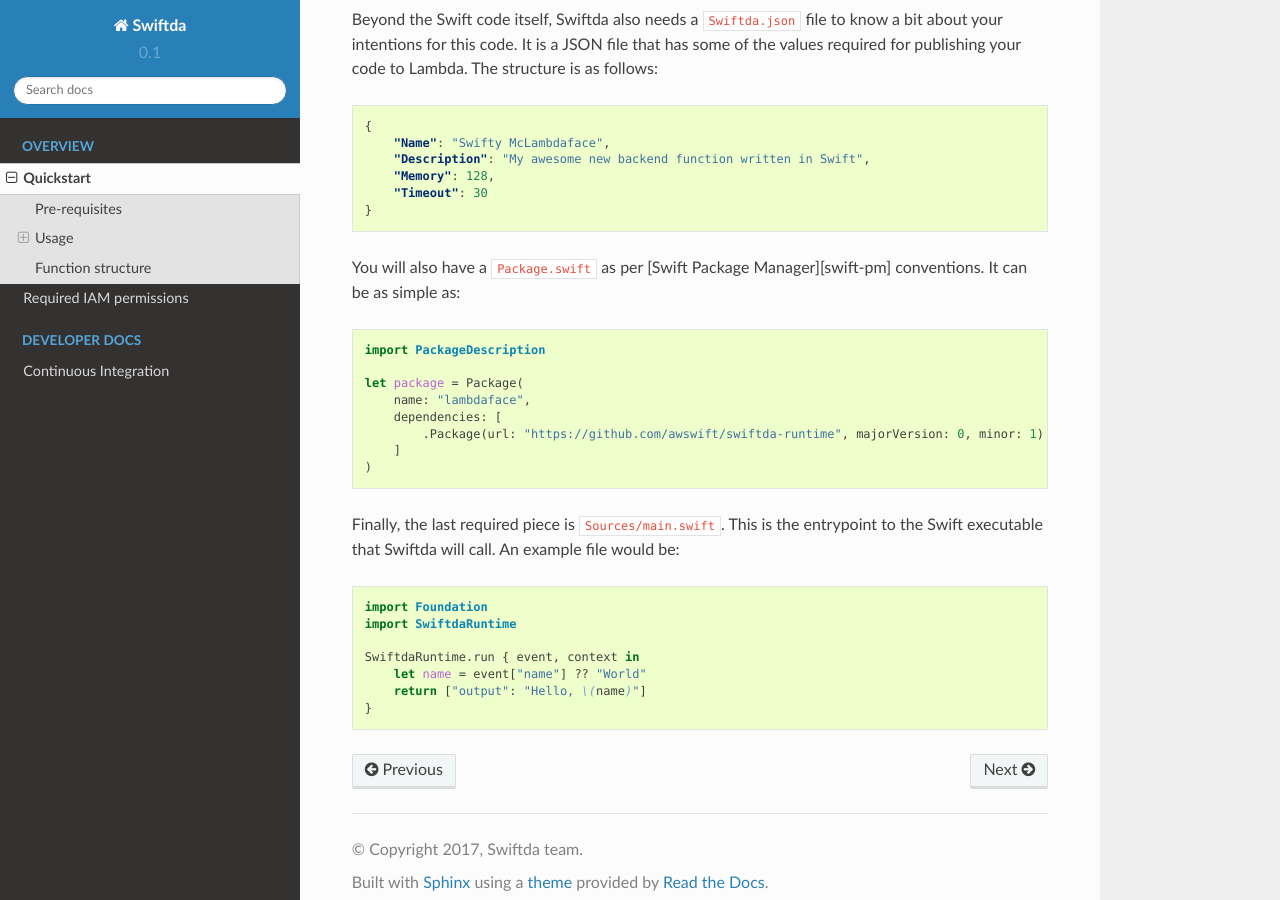
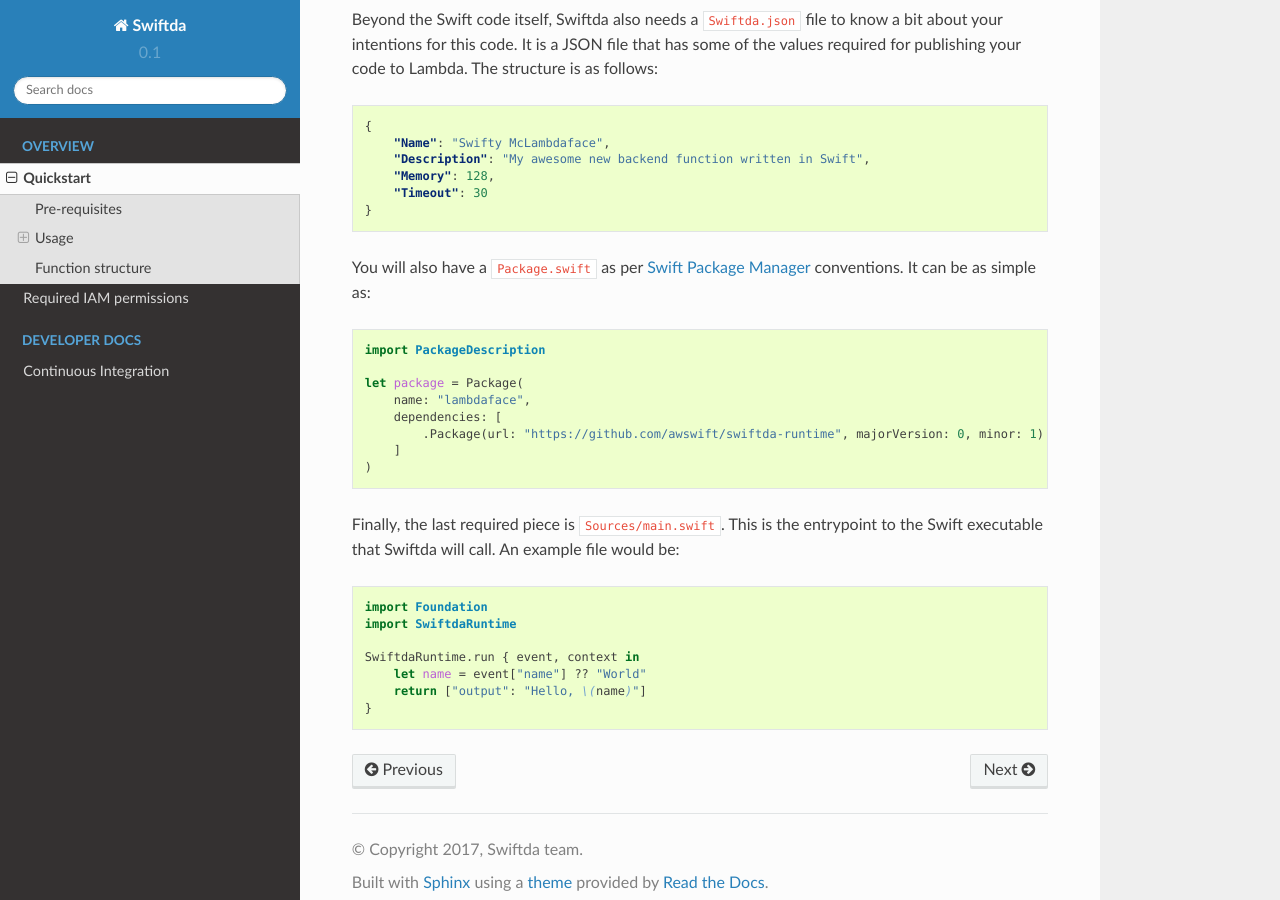
Before and after one commit to awswift/swift-lambda, a Sphinx documentation site: the page built from docs/quickstart.md, in a window 1280 px wide and 900 px high, scrolled down 2177 px. Built offline with Sphinx 7.4.7 and the Read the Docs theme 2.0.0, drawn with Linux system fonts in a browser that asks for light colours; pages that are not in the unit, such as notebooks, are missing from menus; some of the changed lines change nothing that is shown.

Commit message:
[docs] fixed link to swiftpm

````diff
--- a/docs/quickstart.md
+++ b/docs/quickstart.md
@@ -127,7 +127,7 @@
 )
 ```
 
-[swiftpm]: https://swift.org/package-manager/
+[swift-pm]: https://swift.org/package-manager/
 
 Finally, the last required piece is `Sources/main.swift`. This is the entrypoint
 to the Swift executable that Swiftda will call. An example file would be:
````
